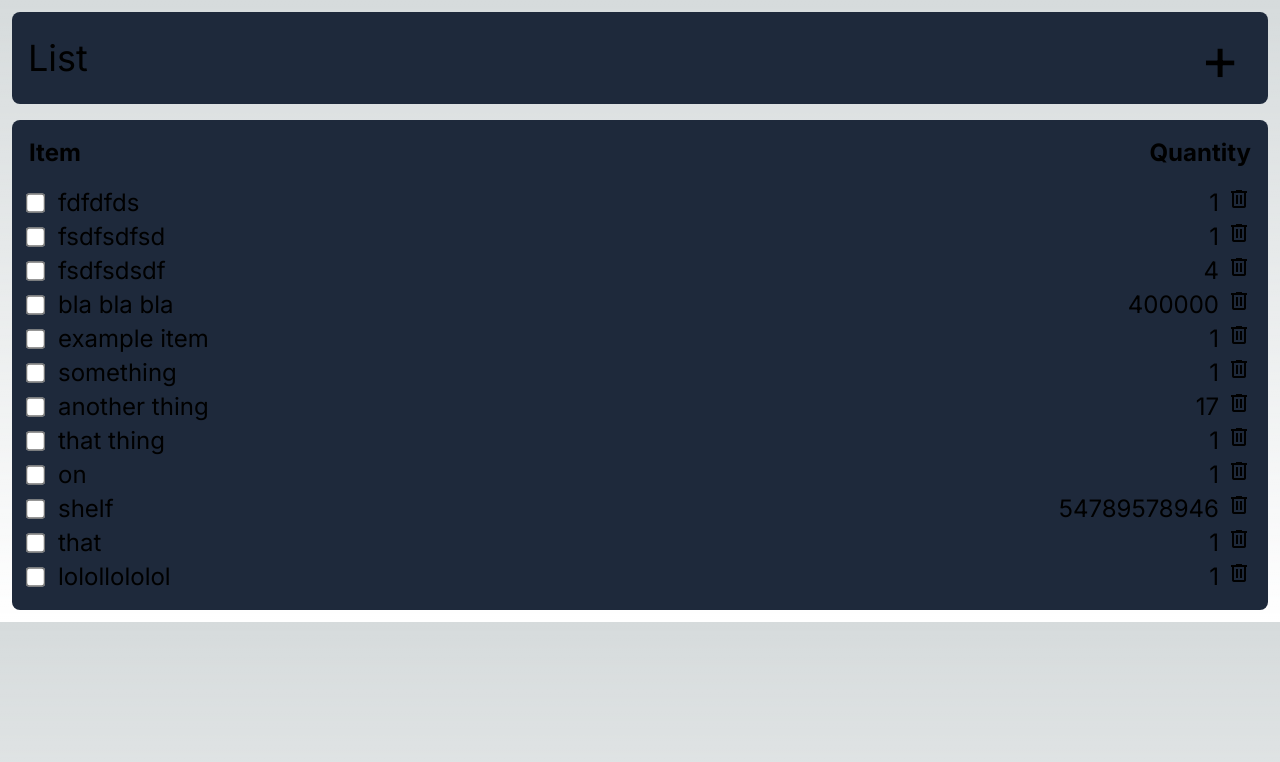
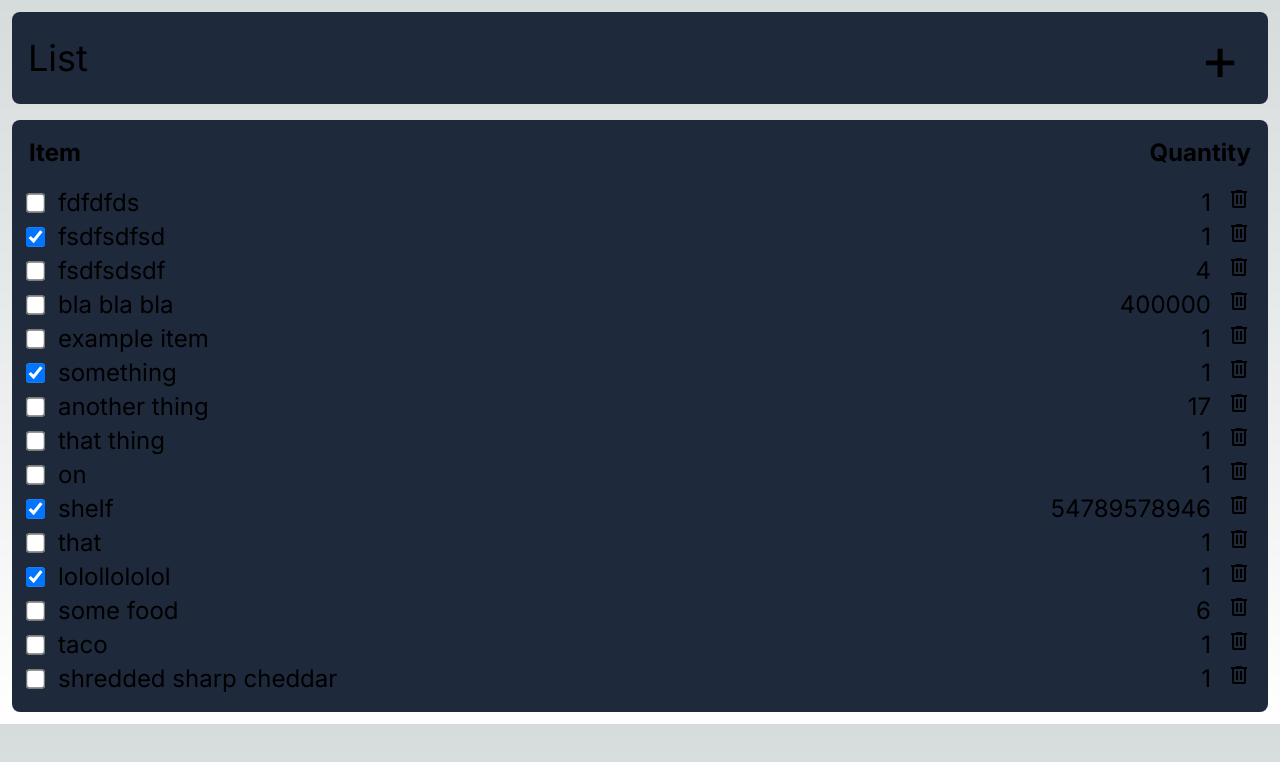
Before and after one commit to JakeDucati/Web-List-App, a Next.js app: page / in a window 1280 px wide. Shown: the top 762 px of the page. Built offline with nearby package versions, Linux system fonts and the light colour scheme.

Commit message:
Features added
- server side check state updates in the JSON file

```diff
--- a/app/page.jsx
+++ b/app/page.jsx
@@ -20,24 +20,52 @@ const fetchItems = async () => {
 
 
 // list all items
-const ListItems = ({items}) => {
+const ListItems = ({ items, onItemCheck }) => {
     return items.map(item => (
         <tr className="flex justify-between" key={item.title}>
             <td>
                 <label className="flex">
-                    <input type="checkbox" className="mr-4 scale-150" defaultChecked={item.checked} /*onChange={itemCheck}*/ />
+                    <input type="checkbox" className="mr-4 scale-150" defaultChecked={item.checked} onChange={() => onItemCheck(item.title, item.quant, item.checked)} />
                     <span>{item.title}</span>
                 </label>
             </td>
             <td>
                 {item.quant}
-                <button className="ml-2">
+                <button className="ml-4">
                     <span className="material-symbols-outlined">delete</span>
                 </button>
             </td>
         </tr>
     ));
 };
+
+
+// update item check state (checked / unchecked)
+const itemCheck = async (itemNameState, itemQuantState, checkState) => {
+    const newCheckState = !checkState;
+
+    try {
+        const response = await fetch("/api/items/save", {
+            method: "POST",
+            headers: {
+                "Content-Type": "application/json",
+            },
+            body: JSON.stringify({ itemName: itemNameState, itemQuant: itemQuantState, checked: newCheckState }),
+        });
+
+        if (!response.ok) {
+            throw new Error("Failed to update item");
+        }
+
+        // Handle success
+        console.log("Checked / Unchecked Item");
+    } catch (error) {
+        console.log(error.message);
+    }
+};
+
+
+
 
 // add item
 function AddingItem({itemNameInput, setIsAddingItem }) {
@@ -89,31 +117,6 @@ function AddingItem({itemNameInput, setIsAddingItem }) {
     );
 }
 
-// item check / uncheck
-// const itemCheck = async () => {
-//     itemNameState = ;
-//     itemQuantState = ;
-//     checkState = this.value;
-
-//     try {
-//         const response = await fetch("/api/items/save", {
-//             method: "POST",
-//             headers: {
-//                 "Content-Type": "application/json",
-//             },
-//             body: JSON.stringify({itemNameState, itemQuantState, checkState}),
-//         });
-
-//         if (!response.ok) {
-//             throw new Error("Failed to add item");
-//         }
-
-//         // handle success
-
-//     } catch (error) {
-//         console.log(error.message);
-//     }
-// }
 
 
 // page
@@ -144,6 +147,10 @@ export default function Home() {
         }
     }, [isAddingItem]);
 
+    const handleItemCheck = (itemName, itemQuant, checked) => {
+        itemCheck(itemName, itemQuant, checked);
+    };
+
     return (
         <main className="flex-column p-3">
             <div className="flex justify-between text-4xl p-4 pr-7 items-center bg-slate-800 rounded-lg mb-4">
@@ -160,7 +167,7 @@ export default function Home() {
                     </thead>
                     <tbody>
                         {isAddingItem && <AddingItem itemNameInput={itemNameInput} setIsAddingItem={setIsAddingItem} />}
-                        <ListItems items={items} />
+                        <ListItems items={items} onItemCheck={handleItemCheck} />
                     </tbody>
                 </table>
             </div>
--- a/data/items.json
+++ b/data/items.json
@@ -7,7 +7,7 @@
   {
     "title": "fsdfsdfsd",
     "quant": 1,
-    "checked": false
+    "checked": true
   },
   {
     "title": "fsdfsdsdf",
@@ -27,7 +27,7 @@
   {
     "title": "something",
     "quant": 1,
-    "checked": false
+    "checked": true
   },
   {
     "title": "another thing",
@@ -47,7 +47,7 @@
   {
     "title": "shelf",
     "quant": 54789578946,
-    "checked": false
+    "checked": true
   },
   {
     "title": "that",
@@ -57,6 +57,21 @@
   {
     "title": "lolollololol",
     "quant": 1,
+    "checked": true
+  },
+  {
+    "title": "some food",
+    "quant": 6,
+    "checked": false
+  },
+  {
+    "title": "taco",
+    "quant": 1,
+    "checked": false
+  },
+  {
+    "title": "shredded sharp cheddar",
+    "quant": 1,
     "checked": false
   }
 ]
--- a/pages/api/items/save.js
+++ b/pages/api/items/save.js
@@ -1,7 +1,6 @@
 import fs from 'fs/promises';
 import path from 'path';
 
-// path to the JSON file
 const JSON_FILE_PATH = path.join(process.cwd(), 'data', 'items.json');
 
 export default async function handler(req, res) {
```
